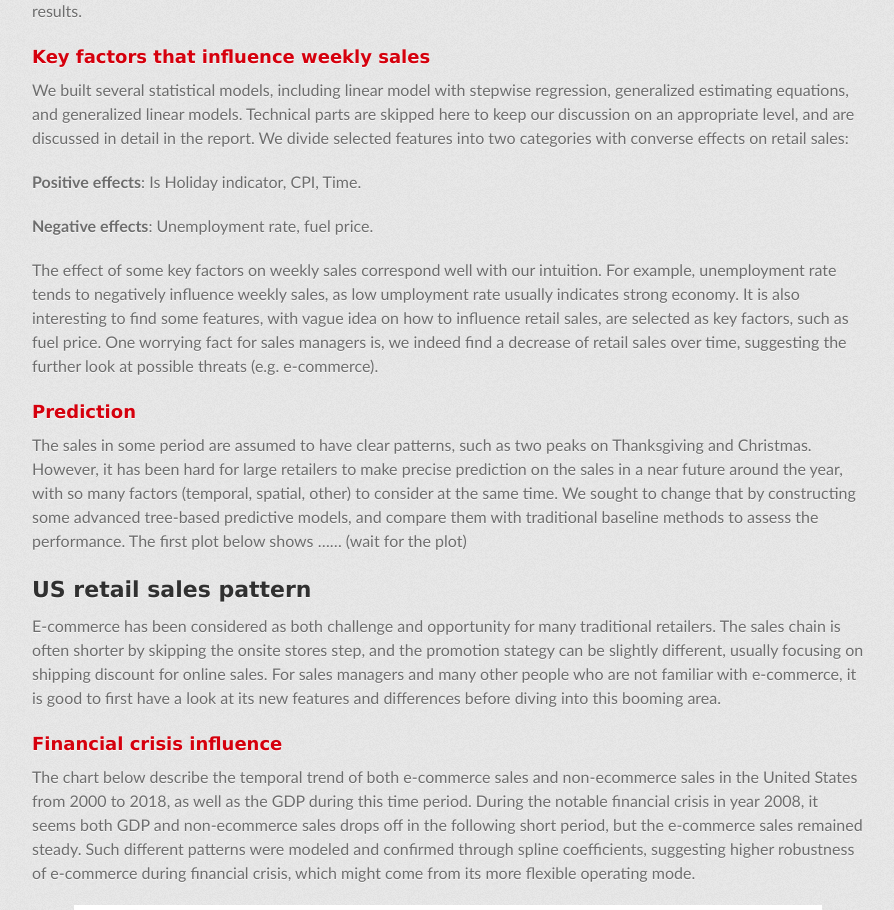
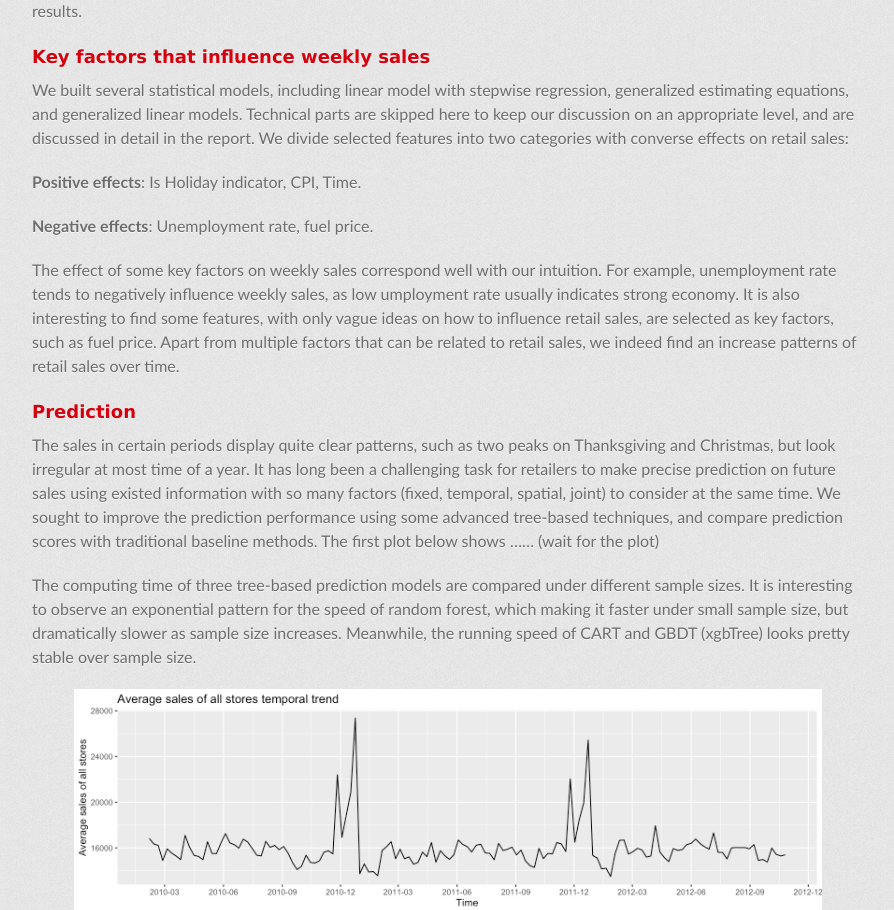
Before and after one commit to churchillcui/ads_retail, a Jekyll site: the page built from index.md, in a window 1280 px wide and 1400 px high, scrolled down 4739 px. Shown: the top 910 px of the window, without its empty margins (192-1086 px from the left). Built offline with Jekyll 4.4.1, drawn with Linux system fonts in a browser that asks for light colours; some web fonts are replaced; some of the changed text lies outside the part shown.

Commit message:
Update index.md

```diff
--- a/index.md
+++ b/index.md
@@ -74,25 +74,29 @@
 
 **Negative effects**: Unemployment rate, fuel price.
 
-The effect of some key factors on weekly sales correspond well with our intuition. For example, unemployment rate tends to negatively influence weekly sales, as low umployment rate usually indicates strong economy. It is also interesting to find some features, with vague idea on how to influence retail sales, are selected as key factors, such as fuel price. One worrying fact for sales managers is, we indeed find a decrease of retail sales over time, suggesting the further look at possible threats (e.g. e-commerce).
+The effect of some key factors on weekly sales correspond well with our intuition. For example, unemployment rate tends to negatively influence weekly sales, as low umployment rate usually indicates strong economy. It is also interesting to find some features, with only vague ideas on how to influence retail sales, are selected as key factors, such as fuel price. Apart from multiple factors that can be related to retail sales, we indeed find an increase patterns of retail sales over time.
 
 ### Prediction
 
-The sales in some period are assumed to have clear patterns, such as two peaks on Thanksgiving and Christmas. However, it has been hard for large retailers to make precise prediction on the sales in a near future around the year, with so many factors (temporal, spatial, other) to consider at the same time. We sought to change that by constructing some advanced tree-based predictive models, and compare them with traditional baseline methods to assess the performance. The first plot below shows ...... (wait for the plot)
+The sales in certain periods display quite clear patterns, such as two peaks on Thanksgiving and Christmas, but look irregular at most time of a year. It has long been a challenging task for retailers to make precise prediction on future sales using existed information with so many factors (fixed, temporal, spatial, joint) to consider at the same time. We sought to improve the prediction performance using some advanced tree-based techniques, and compare prediction scores with traditional baseline methods. The first plot below shows ...... (wait for the plot)
+
+The computing time of three tree-based prediction models are compared under different sample sizes. It is interesting to observe an exponential pattern for the speed of random forest, which making it faster under small sample size, but dramatically slower as sample size increases. Meanwhile, the running speed of CART and GBDT (xgbTree) looks pretty stable over sample size.
+
+<img src="images/sales_temporal.jpeg" alt="average sales over time" class = "ct" width = "90%">
 
 ## US retail sales pattern
 
-E-commerce has been considered as both challenge and opportunity for many traditional retailers. The sales chain is often shorter by skipping the onsite stores step, and the promotion stategy can be slightly different, usually focusing on shipping discount for online sales. For sales managers and many other people who are not familiar with e-commerce, it is good to first have a look at its new features and differences before diving into this booming area.
+E-commerce has become more and more popular all over the world. The sales chain is often shorter by skipping the onsite stores step, and the promotion stategy can be slightly different under such new sales pattern by focusing on shipping discount of online purchase. For retail sales managers and many other people who are interested in e-commerce, it is good to first have a look at its new features under the framework of general US retail sales.
 
 ### Financial crisis influence
 
-The chart below describe the temporal trend of both e-commerce sales and non-ecommerce sales in the United States from 2000 to 2018, as well as the GDP during this time period. During the notable financial crisis in year 2008, it seems both GDP and non-ecommerce sales drops off in the following short period, but the e-commerce sales remained steady. Such different patterns were modeled and confirmed through spline coefficients, suggesting higher robustness of e-commerce during financial crisis, which might come from its more flexible operating mode.
+The chart below describe the temporal trend of both online and offline sales in the United States from 2000 to 2018, as well as the GDP during this time. During the notable financial crisis period around 2008, we observe a drop of both GDP and offline sales, but the online sales remained steady. Such different patterns were modeled and confirmed through spline coefficients, suggesting higher robustness of e-commerce during financial crisis, which might come from its more flexible operating mode.
 
-<img src="images/ecom_time.jpeg" alt="average sales over time" class = "ct" width = "90%">
+<img src="images/pred_time.jpeg" alt="prediction algorithms running time" class = "ct" width = "90%">
 
 ### Seasonal fluctuation
 
-The seasonal fluctuation of e-commerce and offline sales also exhibits different patterns from the above charts, with especially lower offline sales in the 1st quarter and higher online sales in the 4th quarter. We extract and describe such pattern of e-commerce and non-ecommerce sales by summarizing their respective percentage of sales in each quarter for each year. The large proportion of e-commerce sales in the last quarter of a year may be attributed to large sales promotion events during this time, together with possible cold weather effects. For those retailers that are new to e-commerce industry, such different distribution of a year suggests the modification of current storage plan over time.
+The seasonal fluctuation of online and offline sales also displays different patterns from the above charts, with apparent low offline sales in the 1st quarter and high online sales in the 4th quarter. We extract and describe such seasonal pattern by summarizing their respective percentage of sales by quarter for each year. The large proportion of e-commerce sales in the last quarter of a year may be attributed to large sales promotion events during this time, together with cold weather and other possible factors. For the retailers that are recently transforming to e-commerce business, such yearly pattern suggests the modification of storage plan over time.
 
 <img src="images/ecom_quarter.jpeg" alt="sales at each quarter" class = "ct" width = "60%">
 
```
